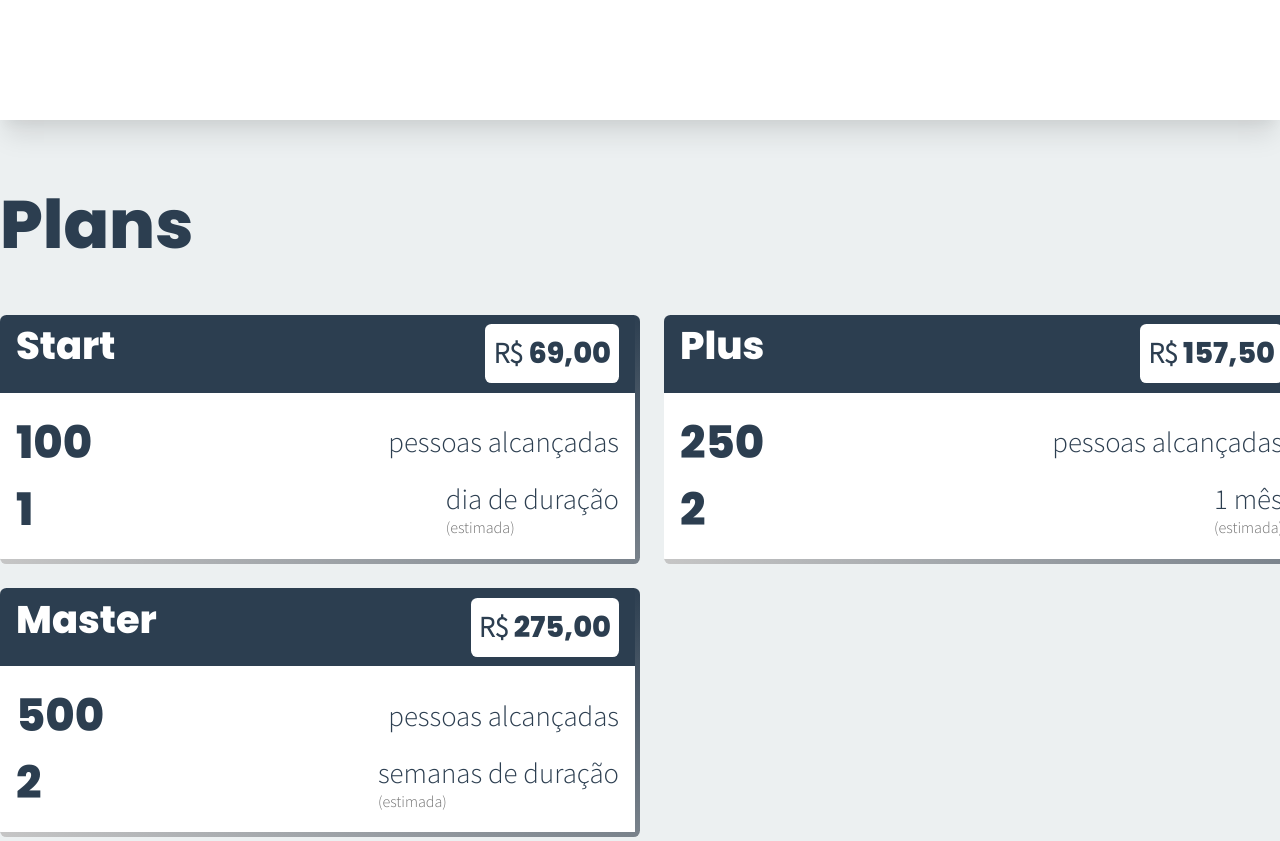
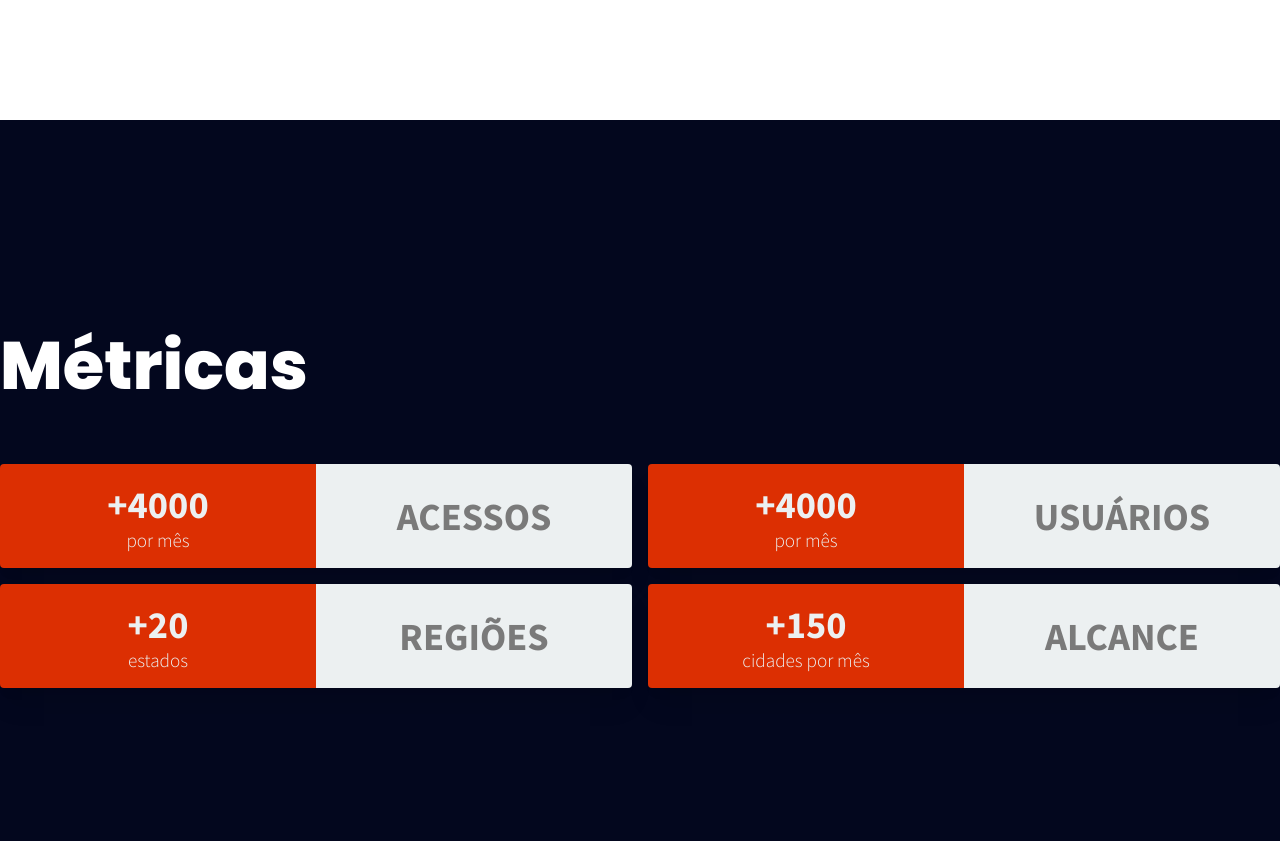
Before and after one commit to jbgfrontdev/layout-site-camarada, a plain HTML site: page index.html in a window 1280 px wide. Shown: the part 1480-2321 px from the top of the page. Drawn offline with nearby package versions, Linux system fonts and the light colour scheme.

Commit message:
change colors

```diff
--- a/css/app.css
+++ b/css/app.css
@@ -1,18 +1,19 @@
 
 
 /* Fonts */
-@import url('https://fonts.googleapis.com/css2?family=Poppins:wght@300;500;800&family=Source+Sans+Pro:wght@300;500;800&display=swap');
+@import url('https://fonts.googleapis.com/css2?family=Poppins:wght@300;500;800&family=Source+Sans+Pro:wght@300;500;700;800&display=swap');
 
 
 /* Colors  */
 :root {
-    --color-primary: 140, 97, 200;
-    --color-secondary: 120, 197, 240;
+    --color-primary: 220, 47, 2;
+    --color-secondary: 244, 140, 6;
 
-    --color-text: 112, 112, 112;
+    --color-text: 122, 122, 122;
     --color-title: 231, 76, 60;
     --color-light: 236, 240, 241;
-    --color-dark: 44, 62, 80;
+    --color-dark: 3, 7, 30;
+    --color-white: 255, 255, 255;
 
     --font-primary: 'Poppins', serif;
     --font-secondary: 'Source Sans Pro', sans-serif;
@@ -50,11 +51,11 @@
 }
 
 .bg-primary {
-    background-color: rgb(var(--color-primary));
+    background-color: rgb(var(--color-primary)) !important;
 }
 
 .bg-secondary {
-    background-color: rgb(var(--color-secondary));
+    background-color: rgb(var(--color-secondary)) !important;
 }
 
 /* Reset CSS */
@@ -222,6 +223,10 @@ p {
     padding: 8px;
 }
 
+.mx-n-8 {
+    margin-left: -8px;
+    margin-right: -8px;
+}
 .px-64 {
     padding-left: 64px;
     padding-right: 64px;
@@ -313,14 +318,14 @@ p {
 
 /* Videos */
 .video-responsive {
-    width: 100%;
+    width: 80%;
     height: auto;
-    border: 4px solid white;
+    border: 4px solid rgb(var(--color-dark));
 }
 
 /* Borders  */
 .rounded {
-    border-radius: .4rem;
+    border-radius: 4px;
     overflow: hidden;
 }
 
@@ -361,15 +366,7 @@ p {
     background: white;
     box-shadow: var(--shadow-sm);
     height: 100%;
-    border-left-width: 0px !important;
-    border-top-width: 0px !important;
-    border: 5px solid;
-    border-image-slice: 1;
     border-width: 5px;
-    box-sizing: border-box;
-    -moz-box-sizing: border-box;
-    -webkit-box-sizing: border-box;
-    border-image-source: linear-gradient(to right top, rgba(var(--color-text), .4), rgb(var(--color-dark)));
     box-shadow: var(--shadow-sm);
 }
 
@@ -377,11 +374,24 @@ p {
     background: rgb(var(--color-dark));
     padding: var(--p-xs) var(--p-sm);
     color: white;
+    display: flex;
+    justify-content: space-between;
+}
+
+.card__header p {
+    font-family: var(--font-primary);
+    font-size: var(--text-lg);
+    text-align: right;
+    font-weight: bold;
+    padding: 8px;
+    border-radius: 4px;
+    background: rgb(var(--color-white))
 }
 
 .card__title {
     font-size: var(--text-xl);
     margin-bottom: 0px;
+    color: white;
 }
 
 .card__body {
@@ -396,7 +406,7 @@ p {
 }
 
 #banner {
-    background: rgb(var(--color-light));
+    background: rgb(var(--color-dark));
 }
 
 #banner .container {
@@ -411,10 +421,79 @@ p {
     right: 0px;
     top: 0px;
     box-shadow: rgba(50, 50, 93, 0.25) 0px 30px 60px -12px inset, rgba(0, 0, 0, 0.3) 0px 18px 36px -18px inset;
-    background: linear-gradient(to left bottom, rgb(var(--color-dark)), rgb(var(--color-text)));
+    background: linear-gradient(to left bottom, rgb(var(--color-secondary)), rgb(var(--color-primary)));
 }
 
-#metrics {}
+#metrics {
+    background: rgb(var(--color-dark));
+}
+
+.metric {
+    box-shadow: var(--shadow-sm);
+    display: flex;
+    border-radius: 4px;
+    overflow: hidden;
+}
+
+.metric h3 {
+    color: rgb(var(--color-text));
+    font-size: var(--text-xl);
+    text-transform: uppercase;
+    font-family: var(--font-secondary);
+    font-weight: medium;
+    flex: 1;
+    display: flex;
+    padding: var(--p-sm);
+    align-items: center;
+    justify-content: center;
+    margin: 0px;
+    background: rgb(var(--color-light));
+}
+
+.metric p {
+    font-size: var(--text-xl);
+    color: rgb(var(--color-light));
+    justify-content: end;
+    display: flex;
+    flex-wrap: wrap;
+    background: rgb(var(--color-primary));
+    font-weight: bold;
+    flex: 1;
+    padding: var(--p-sm);
+    align-items: center;
+    justify-content: center;
+}
+
+.metric span {
+    display: flex;
+    justify-content: center;
+    width: 100%;
+    font-size: var(--text-md);
+    font-weight: lighter;
+}
+
+
+.plan__item {
+    font-size: var(--text-lg);
+    display: flex;
+    align-items: center;
+    justify-content: space-between;
+}
+
+.plan__title {
+    font-family: var(--font-primary) ;
+    font-size: var(--text-2xl);
+    font-weight: bold;
+    color: var(--text-secondary);
+    margin-right: 16px;
+    display: block;
+}
+
+.plan__content {
+    display: block;
+    font-size: var(--text-lg);
+    color: var(.text-default);
+}
 #plans {}
 #partners {}
 #partners {}
--- a/index.html
+++ b/index.html
@@ -46,11 +46,14 @@
         <section id="about" class="shadow bg-white h-100 flex align-items-center">
             <div class="container shadow rounded">
                 <div class="wrapper flex ">
-                    <div class="bg-dark w-50 px-64 py-36" id="about-title">
+                    <div class="bg-primary w-50 px-64 py-36" id="about-title">
                         <h2 class="text-white text-6xl">About</h2>
                     </div>
                     <div class="bg-white  py-36 font-w-semibold text px-64 flex flex-1 flex-column">
-                        <p class="mb-42 text-dark text-lg">Lorem ipsum, dolor sit amet consectetur adipisicing elit. Aspernatur soluta blanditiis distinctio unde ad. Fuga praesentium veniam eligendi laudantium quis molestias, sit dignissimos. Perferendis possimus repudiandae magnam alias autem? Facere.</p>
+                        <p class="mb-42 text-default text-lg">Lorem ipsum, dolor sit amet consectetur adipisicing elit.
+                            Aspernatur soluta blanditiis distinctio unde ad. Fuga praesentium veniam eligendi laudantium
+                            quis molestias, sit dignissimos. Perferendis possimus repudiandae magnam alias autem?
+                            Facere.</p>
 
                         <div>
                             <button class="btn-dark">
@@ -64,86 +67,120 @@
         </section>
 
         <!-- Metrics -->
-        <!-- <section id="metrics">
+        <section id="metrics" class="shadow bg-white h-100 flex align-items-center">
             <div class="container py-36">
+                <div class="wrapper">
                     <header>
-                    <h2>Métricas</h2>
+                        <h2 class="text-white">Métricas</h2>
                     </header>
-                <div class="metrics-wrapper justify-content-center flex flex-wrap align-items-center">
-                    <div class="metric w-50">
+
+                    <div class="flex flex-wrap mx-n-8">
+                        <div class="w-50 p-8">
+                            <div class="metric">
+                                <p>+4000 <span>por mês</span></p>
                                 <h3>Acessos</h3>
-                        <p>+4000 <span>por mês</span></p>
+                            </div>
                         </div>
 
-                    <div class="metric w-50">
-                        <h3>Acessos</h3>
+                        <div class="w-50 p-8">
+                            <div class="metric">
                                 <p>+4000 <span>por mês</span></p>
+                                <h3>Usuários</h3>
+                            </div>
                         </div>
 
-                    <div class="metric w-50">
+                        <div class="w-50 p-8">
+                            <div class="metric">
+                                <p>+20 <span>estados</span></p>
+                                <h3>Regiões</h3>
+                            </div>
+                        </div>
+
+                        <div class="w-50 p-8">
+                            <div class="metric">
+                                <p>+150 <span>cidades por mês</span></p>
+                                <h3>Alcance</h3>
+                            </div>
+                        </div>
+
+
+                        <!-- <div class="w-50 p-8">
+                            <div class="metric">
                                 <h3>Usuários</h3>
                                 <p>+900 <span>por mês</span></p>
                             </div>
+                        </div>
 
-                    <div class="metric w-50">
+                        <div class="w-50 p-8">
+                            <div class="metric">
                                 <h3>Regiões</h3>
                                 <p>+20 <span>estados</span></p>
                             </div>
+                        </div>
 
-                    <div class="metric w-50">
+                        <div class="w-50 p-8">
+                            <div class="metric">
                                 <h3>Alcance</h3>
                                 <p>+150 cidades <span>por mês</span></p>
+                            </div>
+                        </div> -->
+                    </div>
                 </div>
             </div>
 
             </div>
-        </section> -->
+        </section>
 
         <!-- Plans -->
         <section id="plans" class="h-100 bg-light flex align-items-center">
             <div class="container">
                 <header>
-                    <h2>Plans</h2>
+                    <h2>Planos</h2>
                 </header>
 
                 <div class="plans-wrapper">
                     <div class="rounded">
                         <div class="card">
-                            <div class="card__header flex space-between">
-                                <h3 class="card__title text-white">Start</h3>
-                                <p class="text-right font-primary text-lg font-w-bold text-dark bg-white p-8 rounded"><span>R$</span> 69,00</p>
+                            <div class="card__header bg-secondary">
+                                <h3 class="card__title">Start</h3>
+                                <p>
+                                    <span>R$</span> 69,00
+                                </p>
                             </div>
                             <div class="card__body">
-                                <p class="text-lg flex align-items-center space-between">
-                                    <span class="font-primary text-2xl font-w-bold text-dark mr-16 block">100</span>
-                                    <span class="block text-lg text-dark">pessoas alcançadas </span>
+                                <p class="plan__item">
+                                    <span class="plan__title">100</span>
+                                    <span class="plan__content">pessoas alcançadas </span>
                                 </p>
 
-                                <p class="text-lg flex align-items-center space-between">
-                                    <span class="font-primary text-2xl strong font-w-bold text-dark mr-16 block">1</span>
-                                    <span class="block text-lg text-dark">dia de duração
+                                <p class="plan__item">
+                                    <span
+                                        class="plan__title">1</span>
+                                    <span class="plan__content">dia de duração
                                         <span class="text-sm text-default block">(estimada)</span>
                                     </span>
                                 </p>
                             </div>
                         </div>
                     </div>
-                    <div class="rounded">
+                    <!-- <div class="rounded">
                         <div class="card">
                             <div class="card__header flex space-between">
                                 <h3 class="card__title text-white">Plus</h3>
-                                <p class="text-right font-primary text-lg font-w-bold text-dark bg-white p-8 rounded"><span>R$</span> 157,50</p>
+                                <p class="text-right font-primary text-lg font-w-bold text-primary bg-white p-8 rounded">
+                                    <span>R$</span> 157,50
+                                </p>
                             </div>
                             <div class="card__body">
                                 <p class="text-lg flex align-items-center space-between">
-                                    <span class="font-primary  text-2xl font-w-bold text-dark mr-16 block">250</span>
-                                    <span class="block text-lg text-dark">pessoas
+                                    <span class="font-primary  text-2xl font-w-bold text-primary mr-16 block">250</span>
+                                    <span class="block text-lg text-default">pessoas
                                         alcançadas</span>
                                 </p>
 
                                 <p class="text-lg flex align-items-center space-between">
-                                    <span class="font-primary  text-2xl font-w-bold text-dark mr-16 block">2</span>
-                                    <span class="block text-lg text-dark">1 mês
+                                    <span class="font-primary  text-2xl font-w-bold text-default mr-16 block">2</span>
+                                    <span class="block text-lg text-default">1 mês
                                         <span class="text-sm text-default block">(estimada)</span>
                                     </span>
                                 </p>
@@ -154,7 +191,9 @@
                         <div class="card">
                             <div class="card__header flex space-between">
                                 <h3 class="card__title text-white">Master</h3>
-                                <p class="text-right font-primary text-lg font-w-bold text-dark bg-white p-8 rounded"><span>R$</span> 275,00</p>
+                                <p class="text-right font-primary text-lg font-w-bold text-dark bg-white p-8 rounded">
+                                    <span>R$</span> 275,00
+                                </p>
                             </div>
                             <div class="card__body">
                                 <p class="text-lg flex align-items-center space-between">
@@ -175,7 +214,9 @@
                         <div class="card">
                             <div class="card__header flex space-between">
                                 <h3 class="card__title text-white">Premium</h3>
-                                <p class="text-right font-primary text-lg font-w-bold text-dark bg-white p-8 rounded"><span>R$</span> 343,00</p>
+                                <p class="text-right font-primary text-lg font-w-bold text-dark bg-white p-8 rounded">
+                                    <span>R$</span> 343,00
+                                </p>
                             </div>
                             <div class="card__body">
                                 <p class="text-lg flex align-items-center space-between">
@@ -191,7 +232,7 @@
                                 </p>
                             </div>
                         </div>
-                    </div>
+                    </div> -->
                 </div>
             </div>
         </section>
```
Lines whose indentation alone changed are shown as unchanged.
